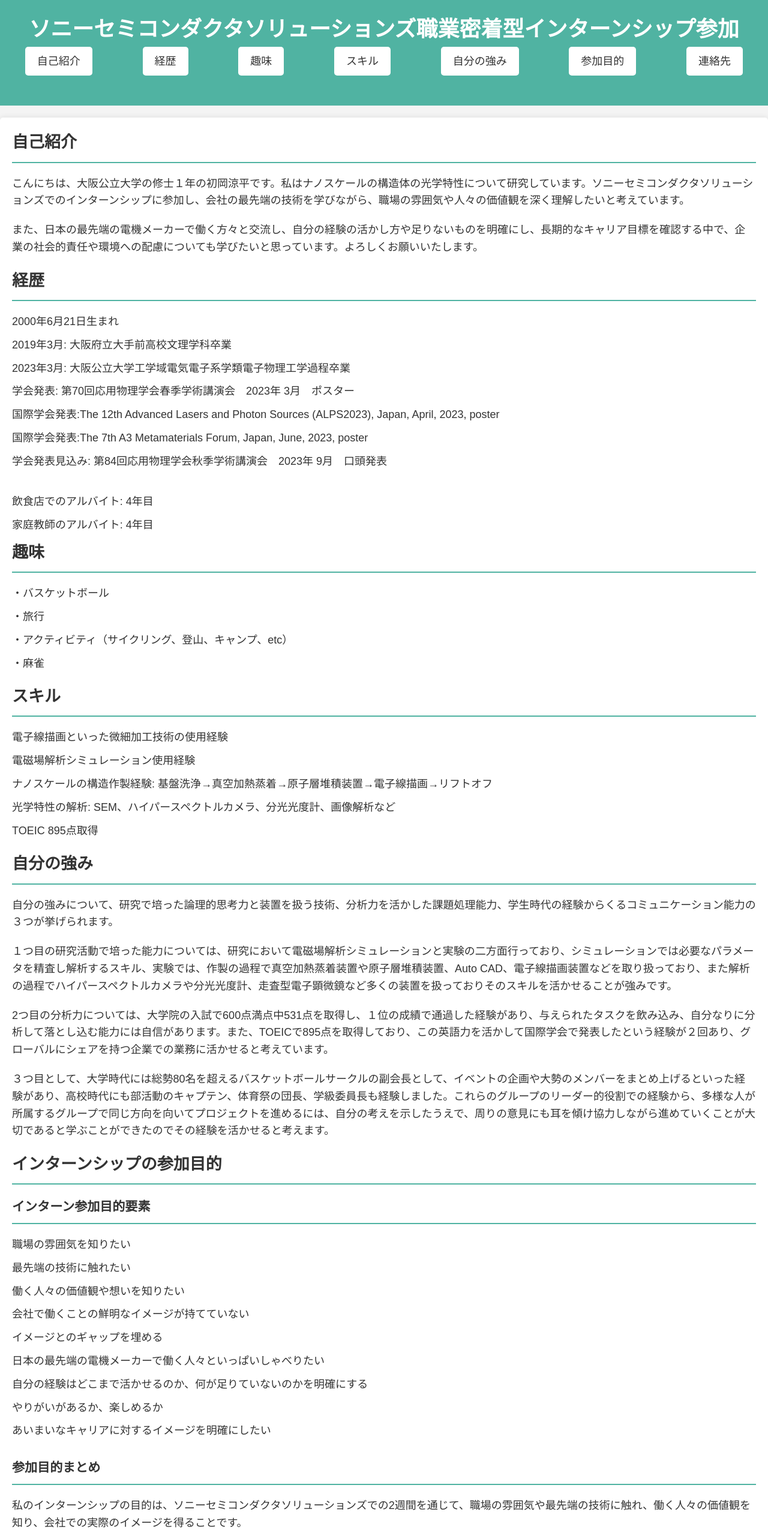
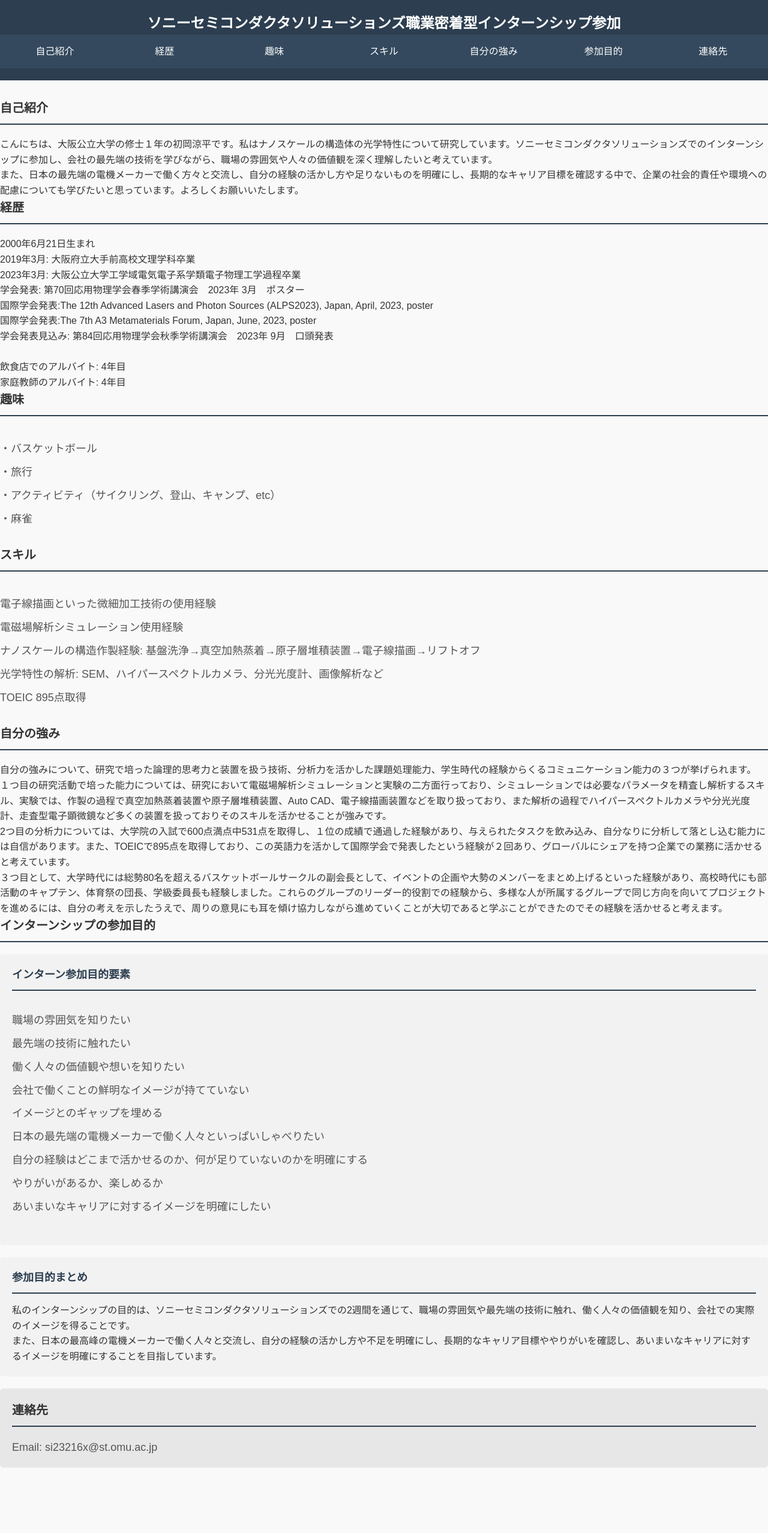
Before and after one commit to intern-plofile-hr0621/my-portfolio, a plain HTML site: page index.html in a window 1280 px wide. Shown: the top 2556 px of the page at 60% size. After the commit the page ends 2477 px from the top, so only its background shows below. Drawn offline with Linux system fonts and the light colour scheme; files that its build step writes are made by us from their sources.

Commit message:
Add files via upload

```diff
--- a/style.css
+++ b/style.css
@@ -1,108 +1,116 @@
-/* リセットCSS */
+
+/* 基本のリセット */
 body, h1, h2, h3, p, ul, li, a {
     margin: 0;
     padding: 0;
+    font-family: 'Arial', sans-serif;
     text-decoration: none;
     list-style: none;
 }
 
 body {
-    font-family: 'Arial', sans-serif;
-    font-size: 18px;
+    background-color: #f9f9f9;
+    color: #333;
     line-height: 1.6;
-    color: #333;
-    background-color: #f4f4f4;
+    font-size: 16px;
 }
 
-a {
-    color: #0077cc;
-    text-decoration: none;
+.container {
+    width: 80%;
+    margin: auto;
+    overflow: hidden;
+    background-color: #fff;
+    padding: 20px;
+    box-shadow: 0 0 10px rgba(0, 0, 0, 0.1);
 }
 
-a:hover {
-    text-decoration: underline;
-}
-
-table {
-    width: 100%;
-    border-collapse: collapse;
-}
-
-table, th, td {
-    border: 1px solid #ddd;
-    padding: 8px;
-}
-
-textarea {
-    width: 100%;
-    padding: 10px;
-    border: 1px solid #ccc;
-    resize: vertical; /* 縦方向のリサイズのみ許可 */
-}
-
-
 header {
-    background-color: #50b3a2;
-    color: #fff;
+    background: #2c3e50;
+    color: white;
     padding: 20px 0;
     text-align: center;
 }
 
 header h1 {
     margin: 0;
-}
-header nav ul {
-    list-style-type: none;
-    padding: 0;
-    display: flex;
-    justify-content: space-around;
+    font-size: 24px;
 }
 
-header nav ul li {
-    display: inline-block;
+nav ul {
+    display: flex;
+    justify-content: space-between;
+    background-color: #34495e;
+    padding: 10px 0;
 }
 
-header nav ul li a {
-    padding: 10px 20px;
+nav ul li {
+    flex: 1;
+    text-align: center;
+}
+
+nav ul li a {
     display: block;
-    color: #333;
-    background-color: #fff;
-    border-radius: 5px;
+    padding: 5px 10px;
+    color: white;
+    text-decoration: none;
     transition: background-color 0.3s;
 }
 
-header nav ul li a:hover {
-    background-color: #0077cc;
-    color: #fff;
+nav ul li a:hover {
+    background-color: #2c3e50;
 }
 
+main {
+    padding: 30px 0;
+}
 
-main {
-    background-color: #fff;
-    padding: 20px;
+main h2, main h3 {
+    border-bottom: 2px solid #2c3e50;
+    padding-bottom: 10px;
+    margin-bottom: 20px;
+    font-size: 20px;
+}
+
+main ul {
+    padding: 20px 0;
+}
+
+main ul li {
+    margin-bottom: 10px;
+    font-size: 18px;
+    color: #555;
+}
+
+/* 画像のスタイル */
+img {
+    max-width: 100%;
+    height: auto;
+    display: block;
+    margin: 20px 0;
     border-radius: 5px;
     box-shadow: 0 0 10px rgba(0, 0, 0, 0.1);
-    margin-top: 20px;
-}
-
-h2, h3 {
-    border-bottom: 2px solid #50b3a2;
-    padding-bottom: 10px;
-    margin-bottom: 20px;
-}
-
-p {
-    margin-bottom: 20px;
-}
-
-ul {
-    margin-bottom: 20px;
-}
-
-li {
-    margin-bottom: 10px;
 }
 
 .purpose-elements, .purpose-summary {
-    margin-bottom: 30px;
+    background-color: #f2f2f2;
+    padding: 20px;
+    margin-bottom: 20px;
+    border-radius: 5px;
 }
+
+.purpose-elements h3, .purpose-summary h3 {
+    font-size: 18px;
+    margin-bottom: 15px;
+    color: #2c3e50;
+}
+
+section#contact {
+    background-color: #e7e7e7;
+    padding: 20px;
+    border-radius: 5px;
+}
+
+section#contact p {
+    font-size: 18px;
+    color: #555;
+}
```
